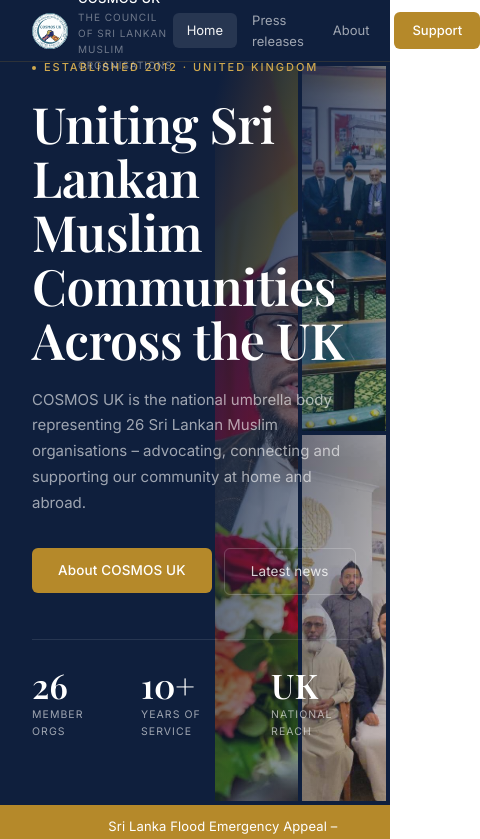
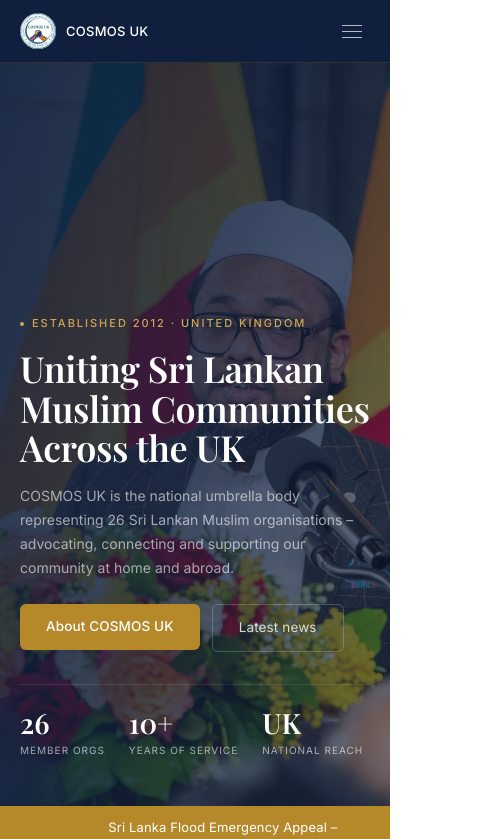
Before and after one commit to cosmosuk/cosmos-uk, a Next.js app: page / in a window 390 px wide. Shown: the top 839 px of the page, 480 px wide, since content can reach past the window. Built offline with nearby package versions, Linux system fonts and the light colour scheme.

Commit message:
Support smaller screens

```diff
--- a/src/app/globals.css
+++ b/src/app/globals.css
@@ -96,6 +96,12 @@
     margin-right: auto;
     padding: var(--section-padding-y) var(--section-padding-x);
   }
+
+  @media (max-width: 640px) {
+    .section-wrap {
+      padding: 40px 1.25rem;
+    }
+  }
 }
 
 /* ─── Scrollbar (optional subtle style) ─────────────────────────────────────── */
--- a/src/app/press/[key]/page.tsx
+++ b/src/app/press/[key]/page.tsx
@@ -76,7 +76,7 @@
   return (
     <>
       {/* Page hero */}
-      <div className="bg-navy px-8 pt-[52px] pb-12">
+      <div className="bg-navy px-5 md:px-8 pt-[52px] pb-12">
         <div className="max-w-content mx-auto">
           <p className="text-[10px] font-semibold tracking-[0.18em] uppercase text-gold mb-3">
             {PRESS.eyebrow}
@@ -93,7 +93,7 @@
 
       {/* Body */}
       <section className="section-wrap">
-        <div className={hasImages ? "grid grid-cols-[1fr_420px] gap-12 items-start" : ""}>
+        <div className={hasImages ? "grid grid-cols-1 lg:grid-cols-[1fr_380px] gap-8 lg:gap-12 items-start" : ""}>
 
           {/* Left — scrollable text */}
           <div>
@@ -111,7 +111,7 @@
 
           {/* Right — sticky carousel */}
           {hasImages && (
-            <div className="sticky top-[78px]">
+            <div className="lg:sticky lg:top-[78px]">
               <div className="bg-[#202124] rounded-[12px] p-4 pt-6">
                 <ImageCarousel images={release.images} />
               </div>
--- a/src/app/press/page.tsx
+++ b/src/app/press/page.tsx
@@ -29,12 +29,12 @@
   return (
     <>
       {/* Page hero */}
-      <div className="bg-navy px-8 pt-[52px] pb-12">
+      <div className="bg-navy px-5 md:px-8 pt-[52px] pb-12">
         <div className="max-w-content mx-auto">
           <p className="text-[10px] font-semibold tracking-[0.18em] uppercase text-gold mb-3">
             {PRESS.eyebrow}
           </p>
-          <h1 className="font-playfair text-[38px] font-semibold text-white tracking-[-0.01em] mb-2">
+          <h1 className="font-playfair text-[30px] md:text-[38px] font-semibold text-white tracking-[-0.01em] mb-2">
             {PRESS.heading}
           </h1>
           <p className="text-[14.5px] text-white/60">{PRESS.subtitle}</p>
--- a/src/components/Nav.tsx
+++ b/src/components/Nav.tsx
@@ -3,6 +3,7 @@
 import Link from "next/link";
 import Image from "next/image";
 import { usePathname } from "next/navigation";
+import { useState } from "react";
 import { NAV, SITE } from "@/lib/content";
 import { cn } from "@/lib/utils";
 import logo from "@/assets/logo.svg";
@@ -15,17 +16,19 @@
 
 export function Nav() {
   const pathname = usePathname();
+  const [open, setOpen] = useState(false);
 
   return (
     <nav
-      className="sticky top-0 z-50 flex items-center justify-between px-8 h-[62px]"
+      className="sticky top-0 z-50 px-5 md:px-8"
       style={{
         background: "var(--color-navy)",
         borderBottom: "1px solid rgba(181,137,42,0.18)",
       }}
     >
+      <div className="flex items-center justify-between h-[62px]">
         {/* Logo */}
-      <Link href="/" className="flex items-center gap-2.5 cursor-pointer no-underline">
+        <Link href="/" className="flex items-center gap-2.5 cursor-pointer no-underline" onClick={() => setOpen(false)}>
           <div className="w-9 h-9 rounded-md overflow-hidden flex-shrink-0">
             <Image src={logo} alt={SITE.name} width={36} height={36} className="object-cover w-full h-full" />
           </div>
@@ -33,17 +36,16 @@
             <div className="text-[13px] font-medium text-white tracking-[0.02em]">
               {SITE.name}
             </div>
-          <div className="text-[10px] text-white/40 tracking-[0.1em] uppercase mt-px">
+            <div className="hidden md:block text-[10px] text-white/40 tracking-[0.1em] uppercase mt-px">
               {SITE.tagline}
             </div>
           </div>
         </Link>
 
-      {/* Links */}
-      <div className="flex items-center gap-px">
+        {/* Desktop links */}
+        <div className="hidden md:flex items-center gap-px">
           {NAV_LINKS.map(({ label, href }) => {
-          const active =
-            href === "/" ? pathname === "/" : pathname.startsWith(href);
+            const active = href === "/" ? pathname === "/" : pathname.startsWith(href);
             return (
               <Link
                 key={href}
@@ -63,18 +65,52 @@
           <button
             className="ml-2.5 px-[18px] py-2 rounded-md text-[13px] font-medium font-inter text-white transition-colors duration-150"
             style={{ background: "var(--color-gold)" }}
-          onMouseEnter={(e) =>
-            ((e.target as HTMLElement).style.background =
-              "var(--color-gold-light)")
-          }
-          onMouseLeave={(e) =>
-            ((e.target as HTMLElement).style.background =
-              "var(--color-gold)")
-          }
+            onMouseEnter={(e) => ((e.target as HTMLElement).style.background = "var(--color-gold-light)")}
+            onMouseLeave={(e) => ((e.target as HTMLElement).style.background = "var(--color-gold)")}
           >
             {NAV.donate}
           </button>
         </div>
+
+        {/* Mobile hamburger */}
+        <button
+          className="md:hidden flex flex-col justify-center gap-[5px] w-9 h-9 items-center"
+          onClick={() => setOpen((o) => !o)}
+          aria-label="Toggle menu"
+        >
+          <span className={cn("block w-5 h-px bg-white/70 transition-all duration-200", open && "rotate-45 translate-y-[6px]")} />
+          <span className={cn("block w-5 h-px bg-white/70 transition-all duration-200", open && "opacity-0")} />
+          <span className={cn("block w-5 h-px bg-white/70 transition-all duration-200", open && "-rotate-45 -translate-y-[6px]")} />
+        </button>
+      </div>
+
+      {/* Mobile drawer */}
+      {open && (
+        <div className="md:hidden pb-4 flex flex-col gap-1">
+          {NAV_LINKS.map(({ label, href }) => {
+            const active = href === "/" ? pathname === "/" : pathname.startsWith(href);
+            return (
+              <Link
+                key={href}
+                href={href}
+                onClick={() => setOpen(false)}
+                className={cn(
+                  "px-3.5 py-3 rounded-md text-[14px] font-inter transition-all duration-150 no-underline",
+                  active ? "text-white bg-white/10" : "text-white/60"
+                )}
+              >
+                {label}
+              </Link>
+            );
+          })}
+          <button
+            className="mt-1 mx-3.5 py-2.5 rounded-md text-[14px] font-medium text-white text-left px-3.5"
+            style={{ background: "var(--color-gold)" }}
+          >
+            {NAV.donate}
+          </button>
+        </div>
+      )}
     </nav>
   );
 }
--- a/src/components/home/Hero.tsx
+++ b/src/components/home/Hero.tsx
@@ -2,7 +2,6 @@
 import Image from "next/image";
 import { HOME } from "@/lib/content";
 import { Button } from "@/components/ui/Button";
-// Portrait → tall left column. Two landscapes → stacked right column.
 import imgTall from "@/assets/Home/Image2.jpeg";
 import imgWide1 from "@/assets/Home/Image1.jpg";
 import imgWide2 from "@/assets/Home/Image3.jpeg";
@@ -14,22 +13,24 @@
     <section
       className="relative flex items-end overflow-hidden"
       style={{
-        minHeight: "540px",
+        minHeight: "480px",
         height: "88vh",
         background: "var(--color-navy)",
       }}
     >
-      {/* Right-side image grid */}
+      {/* Mobile: full-bleed background image */}
+      <div className="absolute inset-0 md:hidden">
+        <Image src={imgTall} alt="" fill className="object-cover object-top" />
+      </div>
+
+      {/* Desktop: right-side image grid */}
       <div
-        className="absolute top-0 right-0 bottom-0 w-[46%] grid gap-1 p-1"
+        className="absolute top-0 right-0 bottom-0 hidden md:grid w-[46%] gap-1 p-1"
         style={{ gridTemplateColumns: "1fr 1fr" }}
       >
-        {/* Left column – tall portrait image */}
         <div className="relative overflow-hidden">
           <Image src={imgTall} alt="" fill className="object-cover" />
         </div>
-
-        {/* Right column – two landscape images stacked */}
         <div className="flex flex-col gap-1 overflow-hidden h-full">
           <div className="flex-1 relative overflow-hidden">
             <Image src={imgWide1} alt="" fill className="object-cover" />
@@ -40,9 +41,16 @@
         </div>
       </div>
 
-      {/* Dark gradient veil */}
+      {/* Dark gradient veil — stronger on mobile to keep text readable */}
       <div
         className="absolute inset-0"
+        style={{
+          background:
+            "linear-gradient(105deg, rgba(15,31,61,0.92) 0%, rgba(15,31,61,0.80) 50%, rgba(15,31,61,0.55) 100%)",
+        }}
+      />
+      <div
+        className="absolute inset-0 hidden md:block"
         style={{
           background:
             "linear-gradient(105deg, var(--color-navy) 38%, rgba(15,31,61,.6) 65%, rgba(15,31,61,.1) 100%)",
@@ -50,9 +58,8 @@
       />
 
       {/* Content */}
-      <div className="relative z-10 max-w-content mx-auto w-full px-8 pb-16">
-        {/* Eyebrow */}
-        <div className="inline-flex items-center gap-2 mb-5">
+      <div className="relative z-10 max-w-content mx-auto w-full px-5 md:px-8 pb-12 md:pb-16">
+        <div className="inline-flex items-center gap-2 mb-4 md:mb-5">
           <span
             className="w-1 h-1 rounded-full flex-shrink-0"
             style={{ background: "var(--color-gold-light)" }}
@@ -65,13 +72,11 @@
           </span>
         </div>
 
-        <h1
-          className="font-playfair text-[50px] font-semibold text-white leading-[1.08] max-w-[600px] mb-5 tracking-[-0.01em]"
-        >
+        <h1 className="font-playfair text-[36px] md:text-[50px] font-semibold text-white leading-[1.1] md:leading-[1.08] max-w-[600px] mb-4 md:mb-5 tracking-[-0.01em]">
           {hero.heading}
         </h1>
 
-        <p className="text-[15px] text-white/60 max-w-[460px] leading-[1.72] mb-8">
+        <p className="text-[14px] md:text-[15px] text-white/60 max-w-[460px] leading-[1.72] mb-6 md:mb-8">
           {hero.body}
         </p>
 
@@ -86,15 +91,15 @@
 
         {/* Stats */}
         <div
-          className="flex gap-9 mt-11 pt-7"
+          className="flex gap-6 md:gap-9 mt-8 md:mt-11 pt-6 md:pt-7"
           style={{ borderTop: "1px solid rgba(255,255,255,0.1)" }}
         >
           {hero.stats.map(({ number, label }) => (
             <div key={label}>
-              <div className="font-playfair text-[34px] font-semibold text-white leading-none">
+              <div className="font-playfair text-[28px] md:text-[34px] font-semibold text-white leading-none">
                 {number}
               </div>
-              <div className="text-[10.5px] text-white/60 uppercase tracking-[0.1em] mt-[5px]">
+              <div className="text-[10px] md:text-[10.5px] text-white/60 uppercase tracking-[0.1em] mt-[5px]">
                 {label}
               </div>
             </div>
--- a/src/components/home/NewsGrid.tsx
+++ b/src/components/home/NewsGrid.tsx
@@ -34,7 +34,7 @@
         subtitle={latestNews.subtitle}
       />
 
-      <div className="grid grid-cols-3 gap-3.5">
+      <div className="grid grid-cols-1 sm:grid-cols-2 lg:grid-cols-3 gap-3.5">
         {items.map((item) => (
           <Link
             key={item.titleKey}
--- a/src/components/home/WhoWeAre.tsx
+++ b/src/components/home/WhoWeAre.tsx
@@ -12,9 +12,9 @@
   return (
     <section className="bg-cream">
       <div className="section-wrap">
-        <div className="grid grid-cols-2 gap-14 items-center">
+        <div className="grid grid-cols-1 md:grid-cols-2 gap-8 md:gap-14 items-center">
           {/* Image */}
-          <div className="rounded-[10px] overflow-hidden aspect-[4/5] relative bg-navy">
+          <div className="rounded-[10px] overflow-hidden aspect-[16/9] md:aspect-[4/5] relative bg-navy">
             {previewSrc ? (
               <iframe
                 src={previewSrc}
```
Also changed, not shown: src/app/about/page.tsx (+9 -12 lines), src/components/Footer.tsx (+8 -11 lines). Lines whose indentation alone changed are shown as unchanged.
